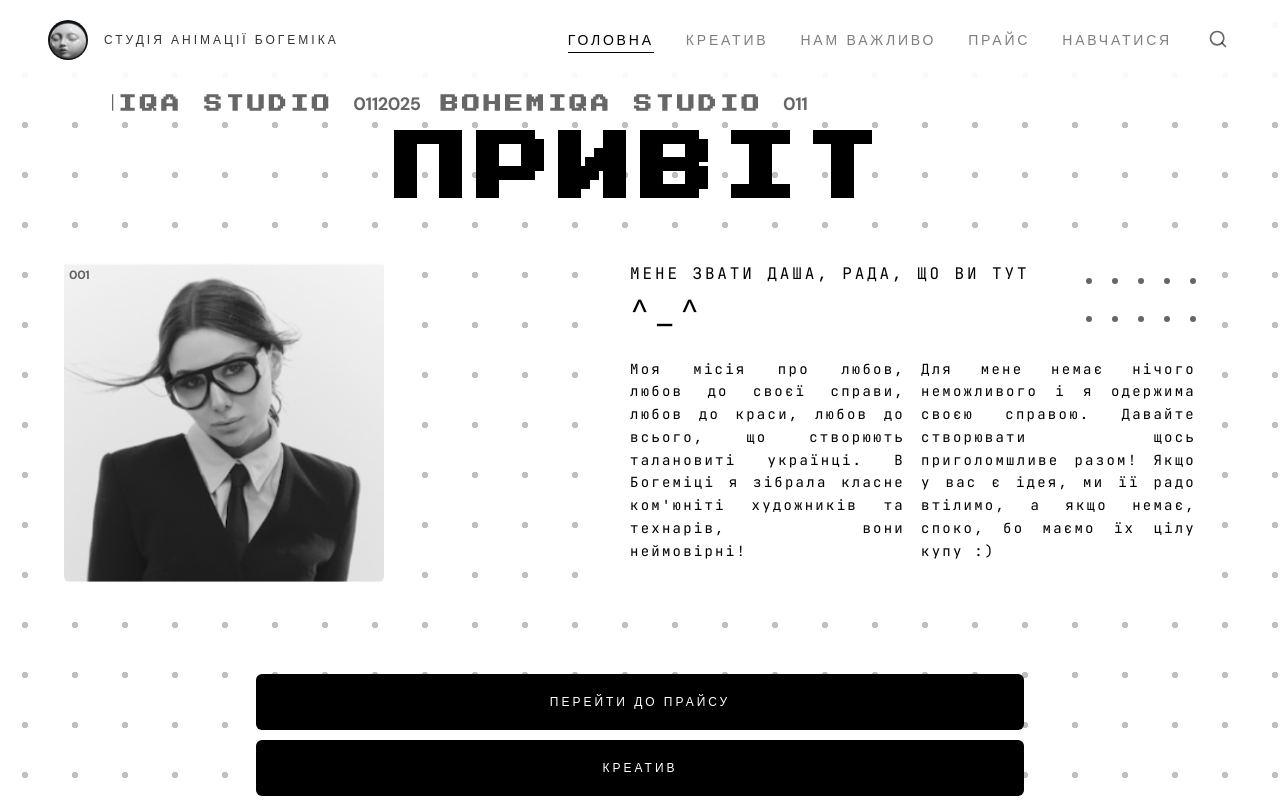
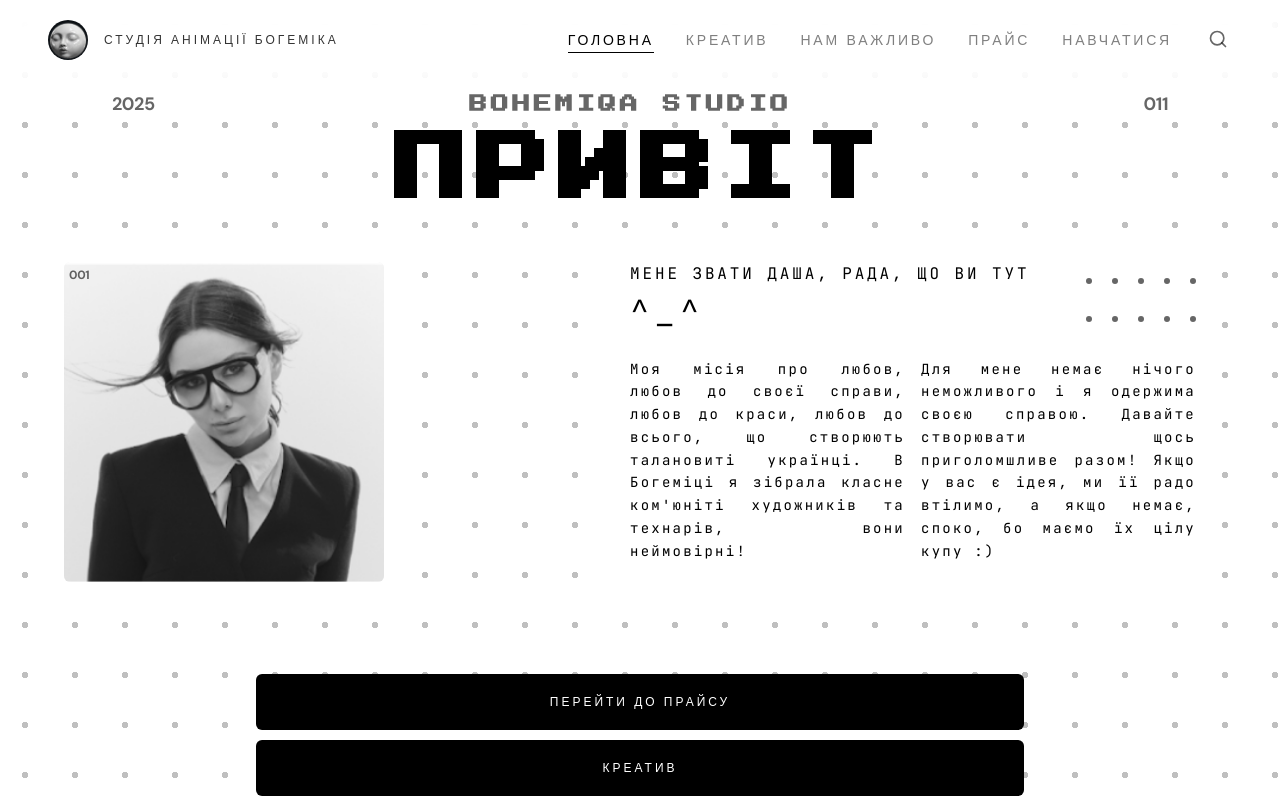
Before and after one commit to ElizavetaDX/Bohemia.com, a Next.js app: page / in a window 1280 px wide. Shown: the top 800 px of the page. Built offline with nearby package versions, Linux system fonts and the light colour scheme; a web font is replaced by a local one.

Commit message:
адаптация мобильной версии и фикс хедера

```diff
--- a/src/app/important/page.tsx
+++ b/src/app/important/page.tsx
@@ -128,7 +128,7 @@ export default function ImportantPage() {
               />
             </div>
             <span
-              className={`text-[9px] sm:text-[10px] md:text-xs tracking-[0.2em] sm:tracking-[0.25em] uppercase transition-colors duration-500 whitespace-nowrap truncate ${
+              className={`text-[9px] sm:text-[10px] md:text-xs tracking-[0.2em] sm:tracking-[0.25em] uppercase transition-colors duration-500 whitespace-nowrap min-w-0 truncate ${
                 scrolled ? 'text-white/80' : 'text-black/80'
               }`}
             >
@@ -196,10 +196,10 @@ export default function ImportantPage() {
       {/* Hero: мелкие надписи + заголовок НАМ ВАЖЛИВО */}
       <section id="hero" className="content-above-dots px-4 sm:px-6 md:px-12 pt-2.5 pb-6 md:pb-8">
         <div className="max-w-6xl mx-auto">
-          <div className="grid grid-cols-3 gap-4 text-xs md:text-sm tracking-[0.25em] uppercase mb-1 md:mb-2">
-            <div className="text-left tracking-tight text-base md:text-lg font-bold text-black/60">2025</div>
-            <div className="text-center text-base md:text-lg font-bold text-black/60 font-press-start whitespace-nowrap">BOHEMIQA STUDIO</div>
-            <div className="text-right tracking-tight text-base md:text-lg font-bold text-black/60">011</div>
+          <div className="grid grid-cols-3 gap-2 sm:gap-4 text-xs md:text-sm tracking-[0.25em] uppercase mb-1 md:mb-2">
+            <div className="text-left tracking-tight text-xs sm:text-sm md:text-base lg:text-lg font-bold text-black/60">2025</div>
+            <div className="text-center w-[220px] text-xs sm:text-sm md:text-base lg:text-lg font-bold text-black/60 font-press-start whitespace-nowrap">BOHEMIQA STUDIO</div>
+            <div className="text-right tracking-tight text-xs sm:text-sm md:text-base lg:text-lg font-bold text-black/60">011</div>
           </div>
           <h1 className="font-press-start pixel-hero text-3xl sm:text-4xl md:text-5xl lg:text-6xl uppercase text-center tracking-tight leading-tight bg-white mt-2 mb-4 md:mb-6">
             НАМ ВАЖЛИВО
--- a/src/app/learn/page.tsx
+++ b/src/app/learn/page.tsx
@@ -127,7 +127,7 @@ export default function LearnPage() {
               />
             </div>
             <span
-              className={`text-[9px] sm:text-[10px] md:text-xs tracking-[0.2em] sm:tracking-[0.25em] uppercase transition-colors duration-500 whitespace-nowrap truncate ${
+              className={`text-[9px] sm:text-[10px] md:text-xs tracking-[0.2em] sm:tracking-[0.25em] uppercase transition-colors duration-500 whitespace-nowrap min-w-0 truncate ${
                 scrolled ? 'text-white/80' : 'text-black/80'
               }`}
             >
@@ -195,10 +195,10 @@ export default function LearnPage() {
       {/* Hero */}
       <section id="hero" className="content-above-dots px-4 sm:px-6 md:px-12 pt-2.5">
         <div className="max-w-6xl mx-auto">
-          <div className="grid grid-cols-3 gap-4 text-xs md:text-sm tracking-[0.25em] uppercase mb-1 md:mb-2">
-            <div className="text-left tracking-tight text-base md:text-lg font-bold text-black/60">2025</div>
-            <div className="text-center text-base md:text-lg font-bold text-black/60 font-press-start whitespace-nowrap">BOHEMIQA STUDIO</div>
-            <div className="text-right tracking-tight text-base md:text-lg font-bold text-black/60">011</div>
+          <div className="grid grid-cols-3 gap-2 sm:gap-4 text-xs md:text-sm tracking-[0.25em] uppercase mb-1 md:mb-2">
+            <div className="text-left tracking-tight text-xs sm:text-sm md:text-base lg:text-lg font-bold text-black/60">2025</div>
+            <div className="text-center w-[220px] text-xs sm:text-sm md:text-base lg:text-lg font-bold text-black/60 font-press-start whitespace-nowrap">BOHEMIQA STUDIO</div>
+            <div className="text-right tracking-tight text-xs sm:text-sm md:text-base lg:text-lg font-bold text-black/60">011</div>
           </div>
 
           <h1
--- a/src/app/page.tsx
+++ b/src/app/page.tsx
@@ -177,7 +177,7 @@ export default function Home() {
               />
             </div>
             <span
-              className={`text-[9px] sm:text-[10px] md:text-xs tracking-[0.2em] sm:tracking-[0.25em] uppercase transition-colors duration-500 whitespace-nowrap shrink-0 truncate ${
+              className={`text-[9px] sm:text-[10px] md:text-xs tracking-[0.2em] sm:tracking-[0.25em] uppercase transition-colors duration-500 whitespace-nowrap min-w-0 truncate ${
                 scrolled ? 'text-white/80' : 'text-black/80'
               }`}
             >
@@ -299,16 +299,10 @@ export default function Home() {
       {/* Hero */}
       <section id="hero" className="content-above-dots px-0 pt-2.5 overflow-hidden">
         <div className="max-w-6xl mx-auto px-4 sm:px-6 md:px-12">
-          <div className="overflow-hidden mb-1 md:mb-2">
-            <div className="flex w-max animate-hero-ticker">
-              {[...Array(2)].map((_, copyIndex) => (
-                <div key={copyIndex} className="flex shrink-0 items-center gap-[20px] text-xs md:text-sm tracking-[0.25em] uppercase">
-                  <span className="tracking-tight text-sm sm:text-base md:text-lg font-bold text-black/60 whitespace-nowrap">2025</span>
-                  <span className="text-sm sm:text-base md:text-lg font-bold text-black/60 font-press-start whitespace-nowrap">BOHEMIQA STUDIO</span>
-                  <span className="tracking-tight text-sm sm:text-base md:text-lg font-bold text-black/60 whitespace-nowrap">011</span>
-                </div>
-              ))}
-            </div>
+          <div className="grid grid-cols-3 gap-2 sm:gap-4 text-xs md:text-sm tracking-[0.25em] uppercase mb-1 md:mb-2">
+            <div className="text-left tracking-tight text-xs sm:text-sm md:text-base lg:text-lg font-bold text-black/60">2025</div>
+            <div className="text-center w-[220px] text-xs sm:text-sm md:text-base lg:text-lg font-bold text-black/60 font-press-start whitespace-nowrap">BOHEMIQA STUDIO</div>
+            <div className="text-right tracking-tight text-xs sm:text-sm md:text-base lg:text-lg font-bold text-black/60">011</div>
           </div>
 
           <h1 className="font-press-start pixel-hero text-3xl sm:text-4xl md:text-5xl lg:text-6xl xl:text-7xl uppercase text-center tracking-tight leading-tight mt-2 mb-4 md:mb-6 relative z-10">
--- a/src/app/price/page.tsx
+++ b/src/app/price/page.tsx
@@ -216,7 +216,7 @@ export default function PricePage() {
               />
             </div>
             <span
-              className={`text-[9px] sm:text-[10px] md:text-xs tracking-[0.2em] sm:tracking-[0.25em] uppercase transition-colors duration-500 whitespace-nowrap truncate ${
+              className={`text-[9px] sm:text-[10px] md:text-xs tracking-[0.2em] sm:tracking-[0.25em] uppercase transition-colors duration-500 whitespace-nowrap min-w-0 truncate ${
                 scrolled ? 'text-white/80' : 'text-black/80'
               }`}
             >
@@ -283,10 +283,10 @@ export default function PricePage() {
       {/* Top row + Title: 2025 | BOHEMIQA STUDIO | 009 */}
       <section id="hero" className="content-above-dots px-4 sm:px-6 md:px-12 pt-2.5 pb-4">
         <div className="max-w-6xl mx-auto">
-          <div className="grid grid-cols-3 gap-4 text-xs md:text-sm tracking-[0.25em] uppercase mb-1 md:mb-2">
-            <div className="text-left tracking-tight text-base md:text-lg font-bold text-black/60">2025</div>
-            <div className="text-center text-base md:text-lg font-bold text-black/60 font-press-start whitespace-nowrap">BOHEMIQA STUDIO</div>
-            <div className="text-right tracking-tight text-base md:text-lg font-bold text-black/60">009</div>
+          <div className="grid grid-cols-3 gap-2 sm:gap-4 text-xs md:text-sm tracking-[0.25em] uppercase mb-1 md:mb-2">
+            <div className="text-left tracking-tight text-xs sm:text-sm md:text-base lg:text-lg font-bold text-black/60">2025</div>
+            <div className="text-center w-[220px] text-xs sm:text-sm md:text-base lg:text-lg font-bold text-black/60 font-press-start whitespace-nowrap">BOHEMIQA STUDIO</div>
+            <div className="text-right tracking-tight text-xs sm:text-sm md:text-base lg:text-lg font-bold text-black/60">009</div>
           </div>
           <h1 className="font-press-start pixel-hero text-3xl sm:text-4xl md:text-5xl lg:text-6xl xl:text-7xl tracking-tight leading-[0.8] text-black text-center mt-2 mb-4 md:mb-6">
             ПРАЙС
--- a/src/app/services/page.tsx
+++ b/src/app/services/page.tsx
@@ -86,7 +86,7 @@ export default function ServicesPage() {
             <div className="w-8 h-8 sm:w-9 sm:h-9 md:w-10 md:h-10 rounded-full flex-shrink-0 overflow-hidden transition-colors duration-500" aria-hidden>
               <Image src="/header-icon.png" alt="" width={40} height={40} className="w-full h-full object-cover" />
             </div>
-            <span className={`text-[9px] sm:text-[10px] md:text-xs tracking-[0.2em] sm:tracking-[0.25em] uppercase transition-colors duration-500 whitespace-nowrap truncate ${scrolled ? 'text-white/80' : 'text-black/80'}`}>
+            <span className={`text-[9px] sm:text-[10px] md:text-xs tracking-[0.2em] sm:tracking-[0.25em] uppercase transition-colors duration-500 whitespace-nowrap min-w-0 truncate ${scrolled ? 'text-white/80' : 'text-black/80'}`}>
               студія анімації Богеміка
             </span>
           </Link>
@@ -118,10 +118,10 @@ export default function ServicesPage() {
       {/* Hero: КРЕАТИВ */}
       <section id="hero" className="content-above-dots px-4 sm:px-6 md:px-12 pt-2.5 pb-6 md:pb-8">
         <div className="max-w-6xl mx-auto">
-          <div className="grid grid-cols-3 gap-4 text-xs md:text-sm tracking-[0.25em] uppercase mb-1 md:mb-2">
-            <div className="text-left tracking-tight text-base md:text-lg font-bold text-black/60">2025</div>
-            <div className="text-center text-base md:text-lg font-bold text-black/60 font-press-start whitespace-nowrap">BOHEMIQA STUDIO</div>
-            <div className="text-right tracking-tight text-base md:text-lg font-bold text-black/60">011</div>
+          <div className="grid grid-cols-3 gap-2 sm:gap-4 text-xs md:text-sm tracking-[0.25em] uppercase mb-1 md:mb-2">
+            <div className="text-left tracking-tight text-xs sm:text-sm md:text-base lg:text-lg font-bold text-black/60">2025</div>
+            <div className="text-center w-[220px] text-xs sm:text-sm md:text-base lg:text-lg font-bold text-black/60 font-press-start whitespace-nowrap">BOHEMIQA STUDIO</div>
+            <div className="text-right tracking-tight text-xs sm:text-sm md:text-base lg:text-lg font-bold text-black/60">011</div>
           </div>
           <h1 className="font-press-start pixel-hero text-3xl sm:text-4xl md:text-5xl lg:text-6xl xl:text-7xl uppercase text-center tracking-tight leading-tight mt-5 mb-[5px]">
             КРЕАТИВ
```
